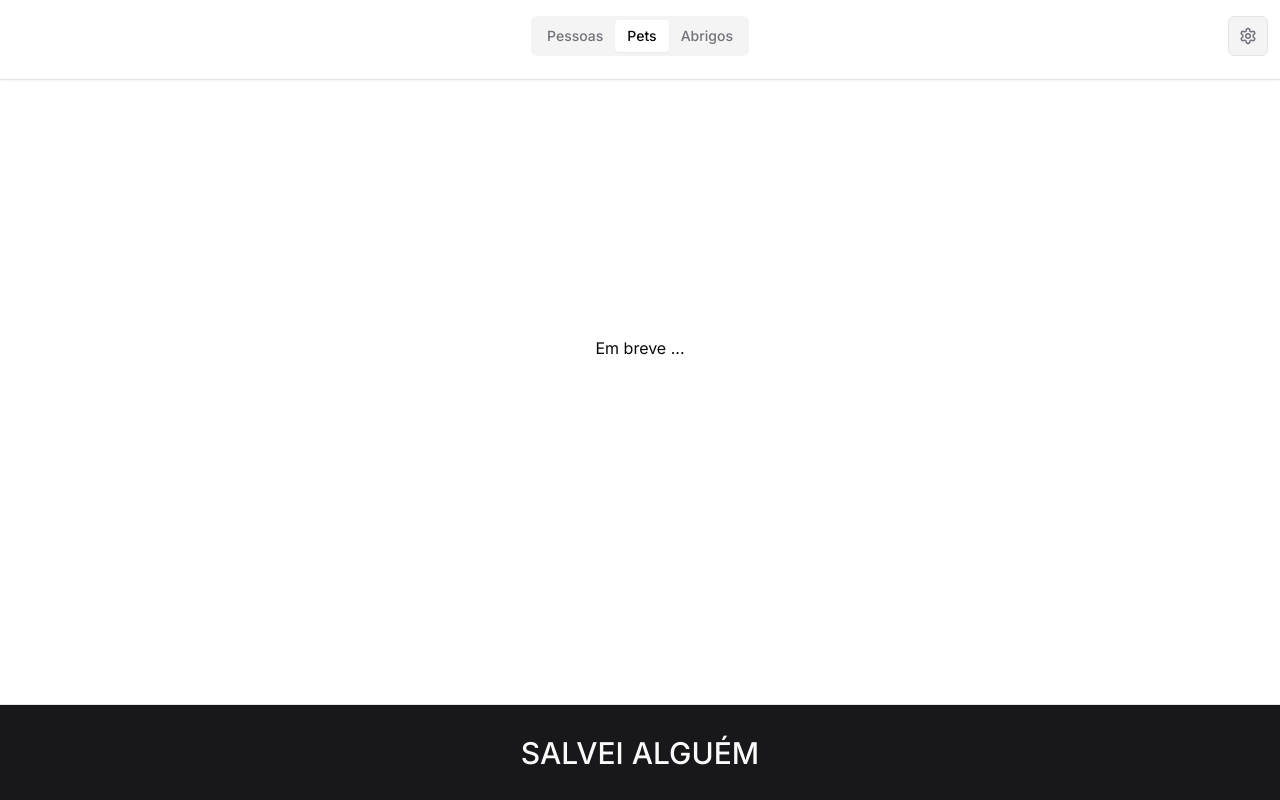
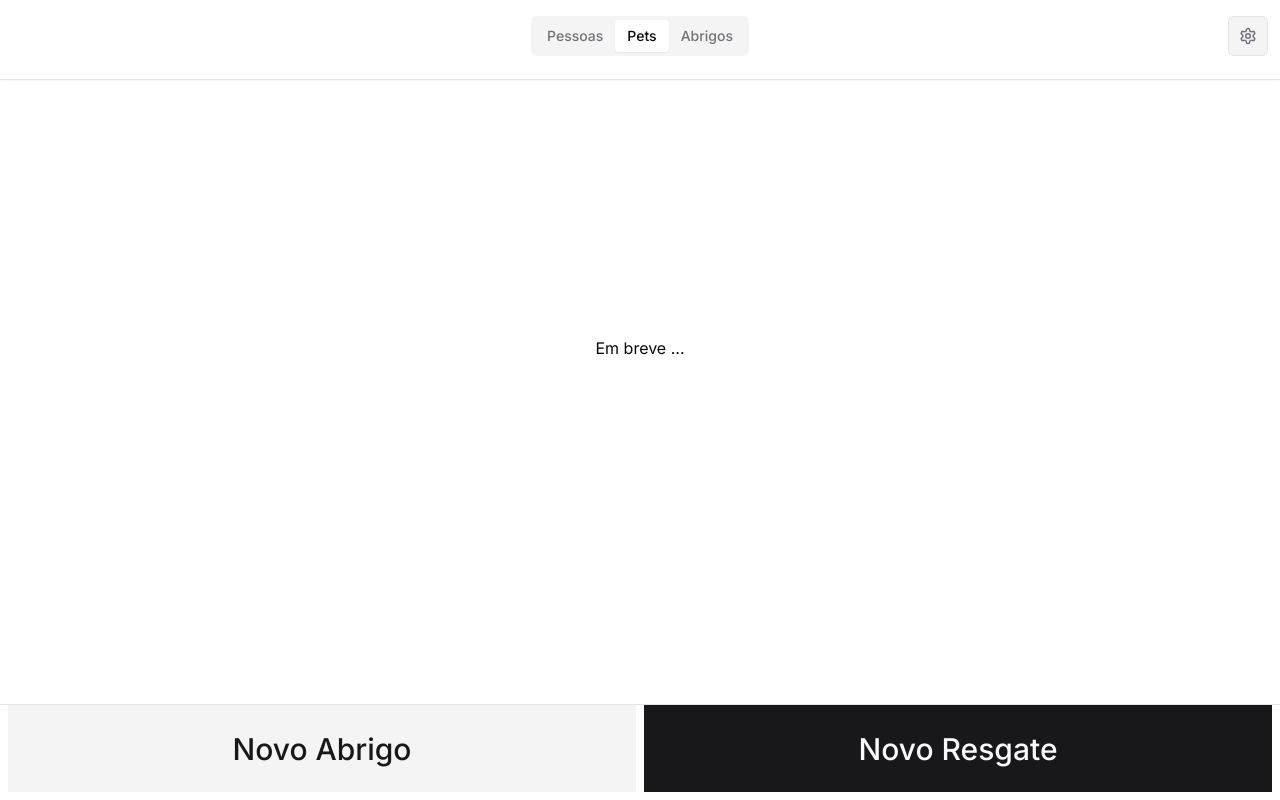
Before and after one commit to ivoneijr/tosalvo, a Next.js app: page /pets in a window 1280 px wide. Built offline with nearby package versions, Linux system fonts and the light colour scheme.

Commit message:
new modal

```diff
--- a/src/app/(public)/table.tsx
+++ b/src/app/(public)/table.tsx
@@ -26,9 +26,10 @@ export default function Table({
         <UiTable>
           <TableHeader>
             <TableRow>
-              <TableHead>Foto</TableHead>
+              <TableHead className="w-[100px]">Foto</TableHead>
               <TableHead>Nome</TableHead>
               <TableHead>Abrigo</TableHead>
+              <TableHead>Contato</TableHead>
               <TableHead className="w-[100px]">Situação</TableHead>
             </TableRow>
           </TableHeader>
@@ -65,6 +66,7 @@ export default function Table({
                 </TableCell>
                 <TableCell className="font-medium">{person?.name}</TableCell>
                 <TableCell>{person?.shelter?.name ?? '---'}</TableCell>
+                <TableCell>{person?.contact}</TableCell>
                 <TableCell className="text-right">{person?.status ?? 'Sem status'}</TableCell>
               </TableRow>
             ))}
--- a/src/components/layout/footer.tsx
+++ b/src/components/layout/footer.tsx
@@ -4,6 +4,7 @@
 // import Link from 'next/link';
 import { Button } from '@/components/ui/button';
 import { useNewMissingPersonModal } from '@/hooks/use-new-missing-person-modal';
+import { useNewShelterModal } from '@/hooks/use-new-shelter-modal';
 
 // export default function Footer() {
 //   return (
@@ -20,12 +21,21 @@ import { useNewMissingPersonModal } from '@/hooks/use-new-missing-person-modal';
 // }
 
 export default function Footer() {
-  const modal = useNewMissingPersonModal();
+  const missingPersonModal = useNewMissingPersonModal();
+  const shelterModal = useNewShelterModal();
+
   return (
     <footer className="h-24">
-      <div className="h-full w-full border-t text-center shadow-sm ">
-        <Button className="h-full w-full rounded-none text-3xl" onClick={modal.onOpen}>
-          SALVEI ALGUÉM
+      <div className="flex h-full w-full justify-between gap-2 border-t px-2 pb-2 text-center shadow-sm">
+        <Button
+          variant="secondary"
+          className="h-full w-full rounded-none text-3xl"
+          onClick={shelterModal.onOpen}
+        >
+          Novo Abrigo
+        </Button>
+        <Button className="h-full w-full rounded-none text-3xl" onClick={missingPersonModal.onOpen}>
+          Novo Resgate
         </Button>
       </div>
     </footer>
--- /dev/null
+++ b/src/components/modals/new-shelter-modal.tsx
@@ -0,0 +1,20 @@
+'use client';
+
+import { Dialog, DialogContent, DialogHeader } from '@/components/ui/dialog';
+import { useNewShelterModal } from '@/hooks/use-new-shelter-modal';
+
+export const NewShelterModal = () => {
+  const modal = useNewShelterModal();
+
+  return (
+    <Dialog open={modal.isOpen} onOpenChange={modal.onClose}>
+      <DialogContent className="">
+        <DialogHeader className="border-b pb-3">
+          <h2 className="text-lg font-medium">Cadastrar novo Abrigo</h2>
+        </DialogHeader>
+        {/*TODO: ADD CONTENT*/}
+        Em breve...
+      </DialogContent>
+    </Dialog>
+  );
+};
--- /dev/null
+++ b/src/hooks/use-new-shelter-modal.tsx
@@ -0,0 +1,13 @@
+import { create } from 'zustand';
+
+type NewShelterModalStore = {
+  isOpen: boolean;
+  onOpen: () => void;
+  onClose: () => void;
+};
+
+export const useNewShelterModal = create<NewShelterModalStore>((set) => ({
+  isOpen: false,
+  onOpen: () => set({ isOpen: true }),
+  onClose: () => set({ isOpen: false }),
+}));
--- a/src/providers/modal-provider.tsx
+++ b/src/providers/modal-provider.tsx
@@ -3,6 +3,7 @@
 import { SettingsModal } from '@/components/modals/settings-modal';
 import { useEffect, useState } from 'react';
 import { NewMissingPersonModal } from '@/components/modals/new-missing-person-modal';
+import { NewShelterModal } from '@/components/modals/new-shelter-modal';
 
 export const ModalProvider = () => {
   const [isMounted, setIsMounted] = useState(false);
@@ -18,6 +19,7 @@ export const ModalProvider = () => {
   return (
     <>
       <SettingsModal />
+      <NewShelterModal />
       <NewMissingPersonModal />
     </>
   );
```
Also changed, not shown: 1 other file (tests, documents, lock files or other folders).
